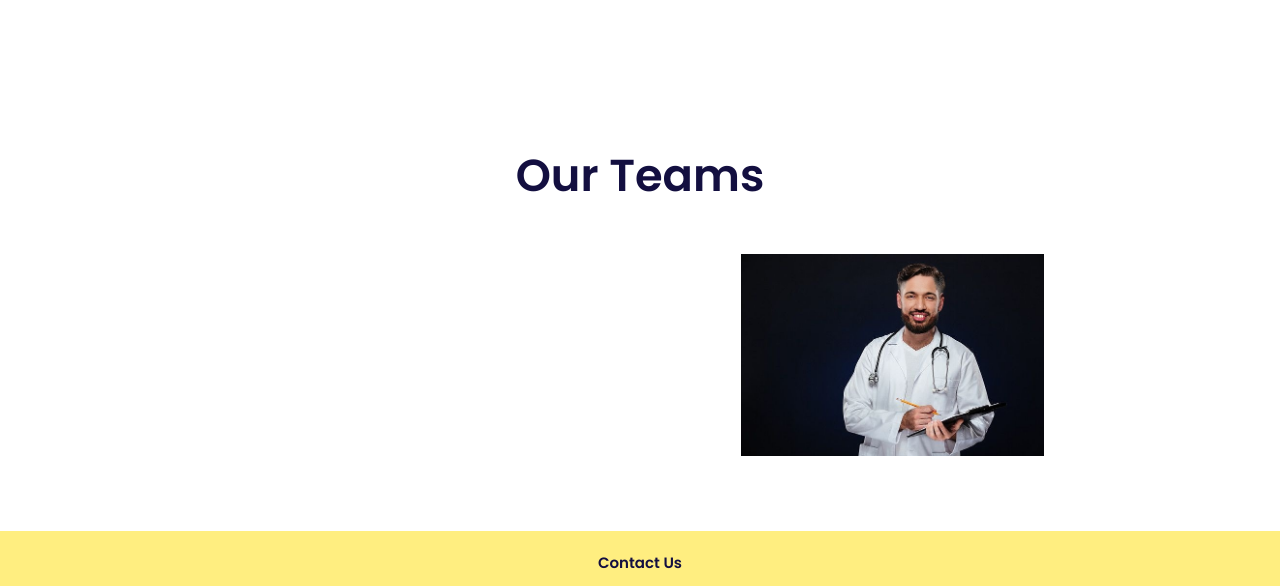
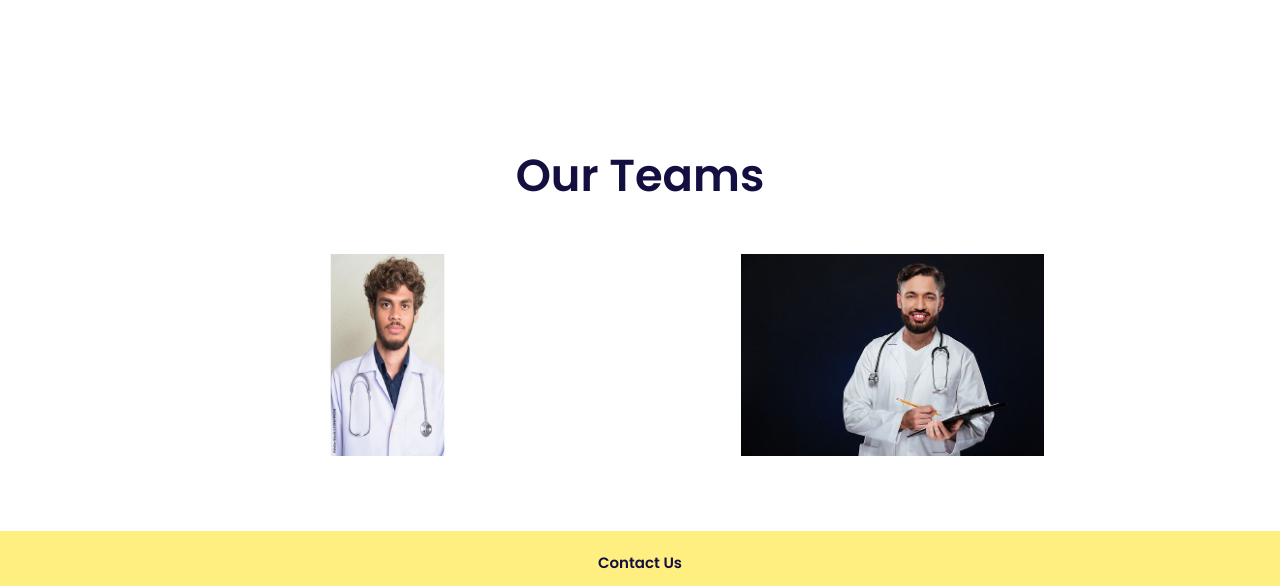
Before and after one commit to me-lier/Medical-Imaging, a plain HTML site: page index.html in a window 1280 px wide. Shown: the part 1816-2402 px from the top of the page. Drawn offline with Linux system fonts and the light colour scheme; files whose address does not match are found by name.

Commit message:
Update index.html

```diff
--- a/index.html
+++ b/index.html
@@ -195,7 +195,7 @@
             <h1 class="team-heading"><big><big><big><big><big><big>Our Teams</big></big></big></big></big></big></h1>
             <div class="team-images">
                 <img
-                    src="./images/padded_image_16_9.jpg.jpg"
+                    src="./images/padded_image_16_9.jpg"
                     alt=""
                     class="team-img scale-effect"
                 />
```
